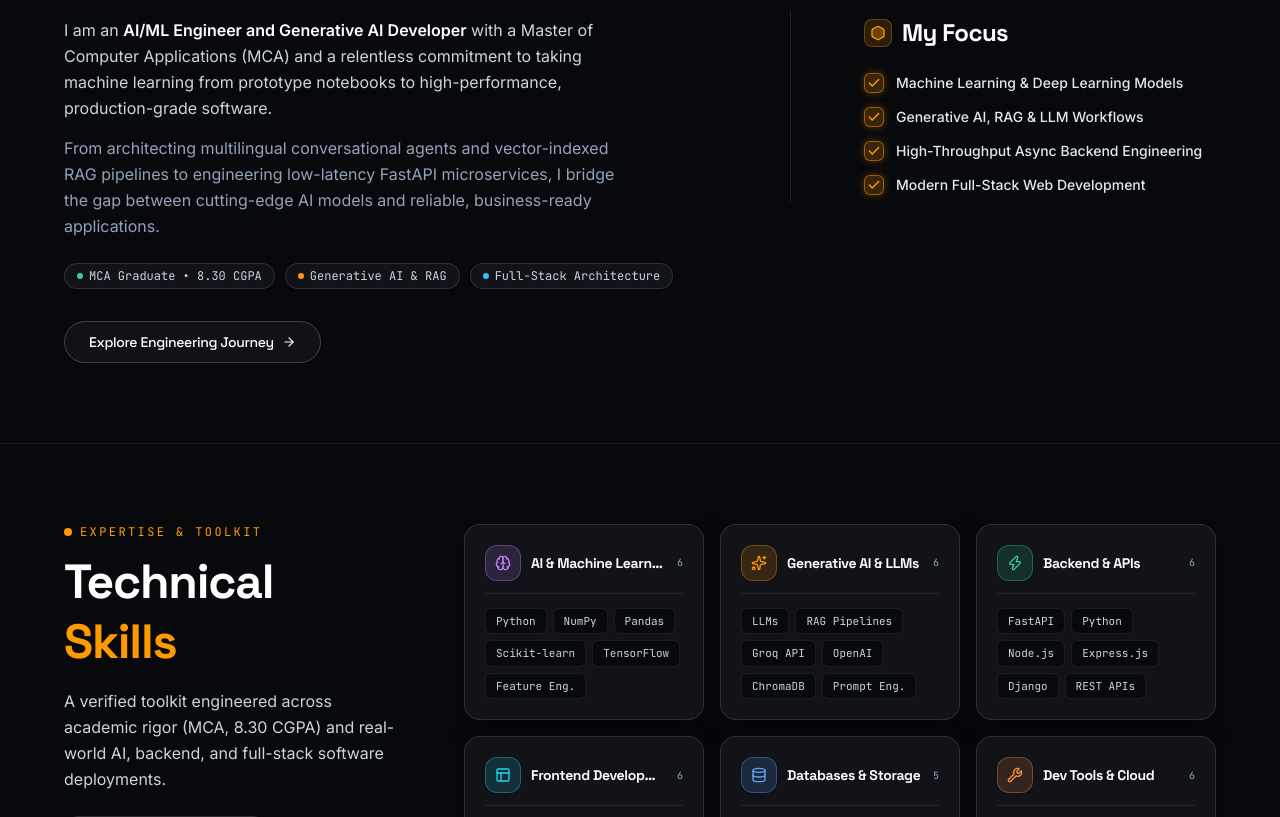
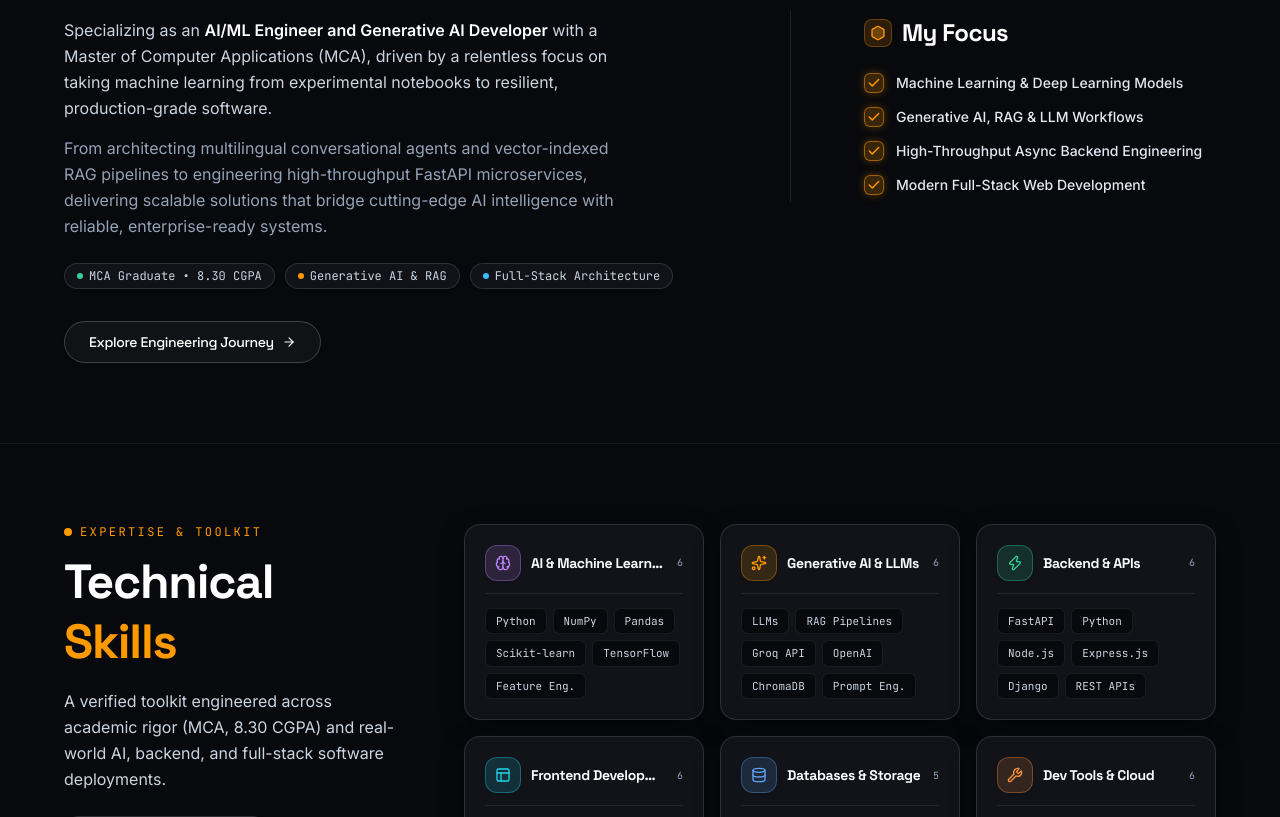
Before and after one commit to Chavda-Jay/Jay-Portfolio, a Next.js app: page / in a window 1280 px wide. Shown: the part 1080-1897 px from the top of the page. Built offline with nearby package versions, Linux system fonts and the light colour scheme; no server answers.

Commit message:
refactor(about): elevate bio narrative to executive authority tone without first-person openers

```diff
--- a/components/sections/About.tsx
+++ b/components/sections/About.tsx
@@ -38,10 +38,10 @@ export function About() {
             <Reveal delay={0.25}>
               <div className="mt-5 space-y-3.5 text-sm sm:text-base text-[#CBD5E1] leading-relaxed font-sans font-normal max-w-xl">
                 <p>
-                  I am an <strong className="text-white font-semibold">AI/ML Engineer and Generative AI Developer</strong> with a Master of Computer Applications (MCA) and a relentless commitment to taking machine learning from prototype notebooks to high-performance, production-grade software.
+                  Specializing as an <strong className="text-white font-semibold">AI/ML Engineer and Generative AI Developer</strong> with a Master of Computer Applications (MCA), driven by a relentless focus on taking machine learning from experimental notebooks to resilient, production-grade software.
                 </p>
                 <p className="text-[#94A3B8]">
-                  From architecting multilingual conversational agents and vector-indexed RAG pipelines to engineering low-latency FastAPI microservices, I bridge the gap between cutting-edge AI models and reliable, business-ready applications.
+                  From architecting multilingual conversational agents and vector-indexed RAG pipelines to engineering high-throughput FastAPI microservices, delivering scalable solutions that bridge cutting-edge AI intelligence with reliable, enterprise-ready systems.
                 </p>
               </div>
             </Reveal>
```
